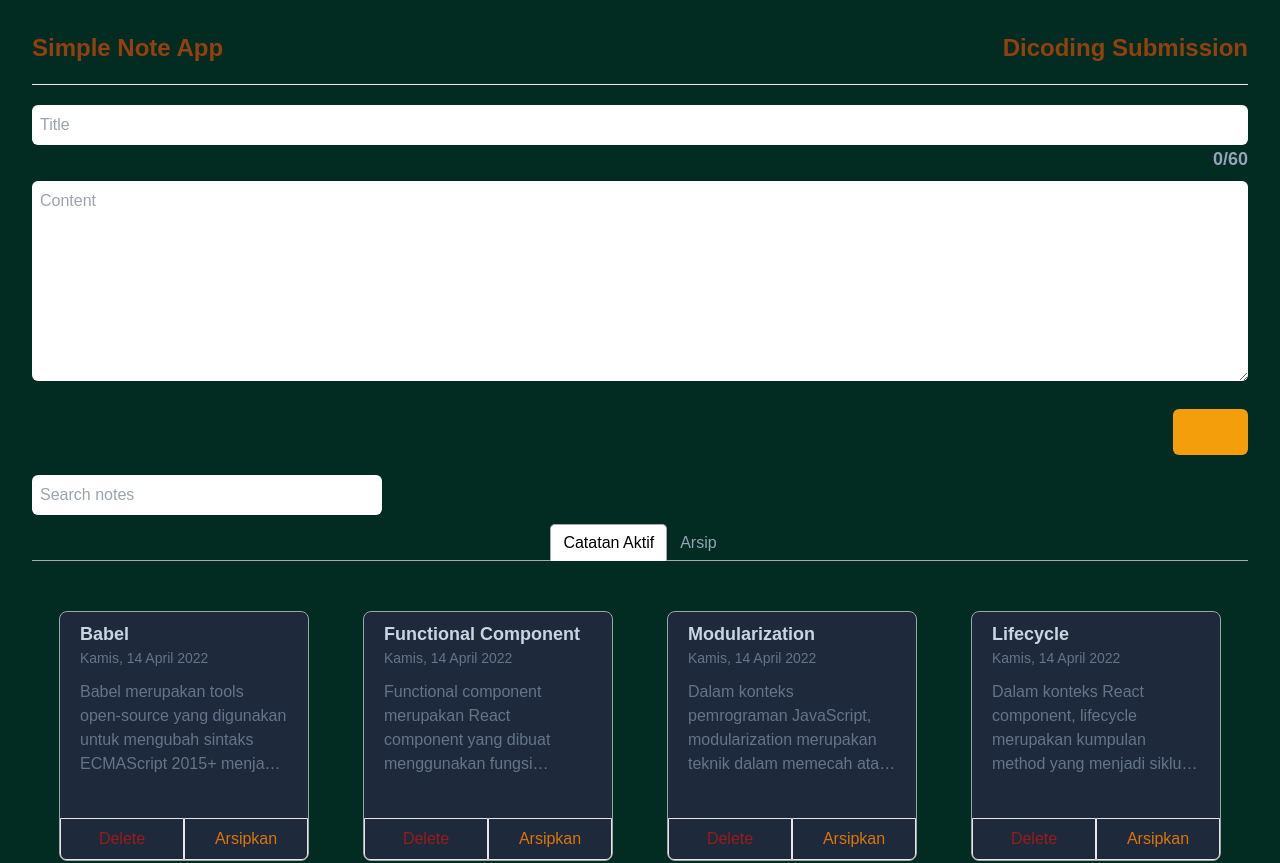
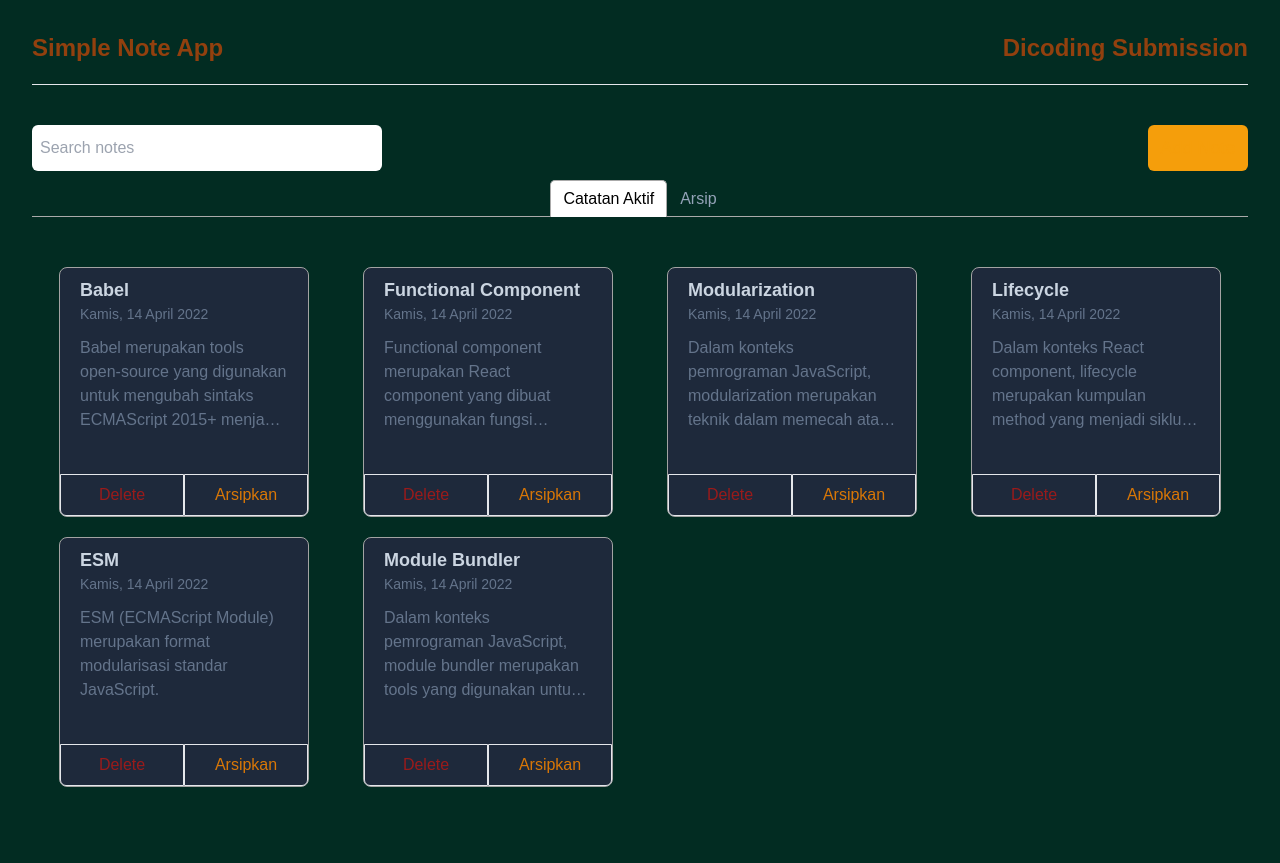
Before and after one commit to HabibAlmaula/basic-react, a React (Vite) app: page / in a window 1280 px wide. Shown: the top 863 px of the page. After the commit the page ends 839 px from the top, so only its background shows below. Built offline with nearby package versions, Linux system fonts and the light colour scheme.

Commit message:
fix : add router

```diff
--- a/package.json
+++ b/package.json
@@ -13,6 +13,7 @@
     "date-fns": "^4.1.0",
     "react": "^18.3.1",
     "react-dom": "^18.3.1",
+    "react-router-dom": "^6.28.0",
     "react-tabs": "^6.0.2"
   },
   "devDependencies": {
--- a/src/App.jsx
+++ b/src/App.jsx
@@ -1,78 +1,104 @@
-import { useState } from "react";
+// import { useState } from "react";
+// import "./styles/App.css";
+// import SearchBar from "./components/SearchBar";
+// import FormInputNote from "./components/FormInputNote";
+// import NoteContainer from "./components/NoteContainer";
+
+// import { setDefaultOptions } from "date-fns";
+// import { id } from "date-fns/locale";
+// import HeaderApp from "./components/HeaderApp";
+// import { getInitialData } from "./utils";
+
+// function App() {
+//   // Set the default locale to Indonesian
+//   setDefaultOptions({ locale: id });
+
+//   //define notes state
+//   const [notes, setNotes] = useState(getInitialData());
+
+//   const [filteredNotes, setFilteredNotes] = useState([]);
+//   const [searchKeyword, setSearchKeyword] = useState("");
+
+//   const handleSearchChange = (keyword) => {
+//     // Update the searchKeyword state
+//     setSearchKeyword(keyword);
+//     // search the notes title or body
+//     const tempFilteredNotes = notes.filter((note) =>
+//       note.title.toLowerCase().includes(keyword.toLowerCase())
+//     );
+//     // Update the filteredNotes state
+//     setFilteredNotes(tempFilteredNotes);
+//     console.log(
+//       `Search keyword: ${keyword} || Filtered notes: ${JSON.stringify(
+//         tempFilteredNotes
+//       )}`
+//     );
+//   };
+
+//   const handleOnSave = (note) => {
+//     const newNote = {
+//       ...note,
+//       archived: false,
+//       id: notes.length + 1,
+//       createdAt: new Date().toISOString(),
+//     };
+//     // Add the new note to the notes state
+//     setNotes([...notes, newNote]);
+
+//     console.log(`New note added: ${JSON.stringify(newNote)}`);
+//     // Log the notes state
+//     console.log(`Notes state: ${JSON.stringify(notes)}`);
+//   };
+
+//   const handleDelete = (id) => {
+//     // Filter out the note with the specified id
+//     const updatedNotes = notes.filter((note) => note.id !== id);
+//     // Update the notes state
+//     setNotes(updatedNotes);
+//   }
+
+//   const handleArchive = (id) => {
+//     // Find the note with the specified id
+//     const note = notes.find((note) => note.id === id);
+//     // Update the archived property of the note
+//     note.archived = !note.archived;
+//     // Update the notes state
+//     setNotes([...notes]);
+//   }
+
+//   return (
+//     <>
+//     <HeaderApp />
+//       <FormInputNote onSave={handleOnSave} />
+//       <SearchBar onSearchChange={handleSearchChange} />
+//       <NoteContainer notes={searchKeyword.trim() ? filteredNotes : notes} onDelete={handleDelete} onArchive={handleArchive}/>
+//     </>
+//   );
+// }
+
+// export default App;
+
 import "./styles/App.css";
-import SearchBar from "./components/SearchBar";
-import FormInputNote from "./components/FormInputNote";
-import NoteContainer from "./components/NoteContainer";
-
 import { setDefaultOptions } from "date-fns";
 import { id } from "date-fns/locale";
-import HeaderApp from "./components/HeaderApp";
-import { getInitialData } from "./utils";
+
+import { BrowserRouter as Router, Routes, Route } from "react-router-dom";
+import Home from "./pages/Home";
+import NotFound from "./pages/base/NotFound";
+import AddNote from "./pages/AddNote";
 
 function App() {
   // Set the default locale to Indonesian
   setDefaultOptions({ locale: id });
-
-  //define notes state
-  const [notes, setNotes] = useState(getInitialData());
-
-  const [filteredNotes, setFilteredNotes] = useState([]);
-  const [searchKeyword, setSearchKeyword] = useState("");
-
-  const handleSearchChange = (keyword) => {
-    // Update the searchKeyword state
-    setSearchKeyword(keyword);
-    // search the notes title or body
-    const tempFilteredNotes = notes.filter((note) =>
-      note.title.toLowerCase().includes(keyword.toLowerCase())
-    );
-    // Update the filteredNotes state
-    setFilteredNotes(tempFilteredNotes);
-    console.log(
-      `Search keyword: ${keyword} || Filtered notes: ${JSON.stringify(
-        tempFilteredNotes
-      )}`
-    );
-  };
-
-  const handleOnSave = (note) => {
-    const newNote = {
-      ...note,
-      archived: false,
-      id: notes.length + 1,
-      createdAt: new Date().toISOString(),
-    };
-    // Add the new note to the notes state
-    setNotes([...notes, newNote]);
-
-    console.log(`New note added: ${JSON.stringify(newNote)}`);
-    // Log the notes state
-    console.log(`Notes state: ${JSON.stringify(notes)}`);
-  };
-
-
-  const handleDelete = (id) => {
-    // Filter out the note with the specified id
-    const updatedNotes = notes.filter((note) => note.id !== id);
-    // Update the notes state
-    setNotes(updatedNotes);
-  }
-
-  const handleArchive = (id) => {
-    // Find the note with the specified id
-    const note = notes.find((note) => note.id === id);
-    // Update the archived property of the note
-    note.archived = !note.archived;
-    // Update the notes state
-    setNotes([...notes]);
-  }
-
   return (
     <>
-    <HeaderApp />
-      <FormInputNote onSave={handleOnSave} />
-      <SearchBar onSearchChange={handleSearchChange} />
-      <NoteContainer notes={searchKeyword.trim() ? filteredNotes : notes} onDelete={handleDelete} onArchive={handleArchive}/>
+      <Router>
+        <Routes>
+          <Route path="/" element={<Home />} />
+          <Route path="/add-note" element={<AddNote />} />
+          <Route path="*" element={<NotFound />} />
+        </Routes>
+      </Router>
     </>
   );
 }
--- /dev/null
+++ b/src/components/AppButton.jsx
@@ -0,0 +1,16 @@
+function AppButton({ onClick, label, className }) {
+  //handle onClick event of button
+
+  return (
+    <>
+      <button
+        className={`p-2 rounded-md ${className} min-w-[100px] mt-5 mb-2`}
+        onClick={onClick}
+      >
+        {label || "Button"}
+      </button>
+    </>
+  );
+}
+
+export default AppButton;
--- a/src/components/FormInputNote.jsx
+++ b/src/components/FormInputNote.jsx
@@ -1,4 +1,5 @@
 import { Component } from "react";
+import AppButton from "./AppButton";
 
 class FormInputNote extends Component {
   constructor(props) {
@@ -19,6 +20,11 @@ class FormInputNote extends Component {
   };
 
   handleOnSave = () => {
+    //add validation
+    if (!this.state.title.trim() || !this.state.body.trim()) {
+      alert("Title and body are required");
+      return;
+    }
     this.props.onSave({ title: this.state.title, body: this.state.body });
     //clear the form
     this.setState({ title: "", body: "" });
@@ -44,12 +50,11 @@ class FormInputNote extends Component {
           value={this.state.body}
           onChange={(event) => this.setState({ body: event.target.value })}
         />
-        <button
-          className="self-end max-w-[100px] mt-5"
+        <AppButton
+          className={"self-end"}
+          label="Save"
           onClick={this.handleOnSave}
-        >
-          Save{" "}
-        </button>
+        />
       </div>
     );
   }
--- /dev/null
+++ b/src/pages/AddNote.jsx
@@ -0,0 +1,32 @@
+import { useNavigate, useLocation } from "react-router-dom";
+import FormInputNote from "../components/FormInputNote";
+import HeaderApp from "../components/HeaderApp";
+
+function AddNote() {
+  const navigate = useNavigate();
+
+  const location = useLocation();
+  const lastNoteId = location.state?.lastNoteId;
+
+  const handleOnSave = (note) => {
+    const newNote = {
+      ...note,
+      archived: false,
+      id: lastNoteId + 1,
+      createdAt: new Date().toISOString(),
+    };
+
+    // Navigate back with the new note data
+    navigate("/", {
+      state: { newNote: newNote },
+    });
+  };
+  return (
+    <>
+      <HeaderApp />
+      <FormInputNote onSave={handleOnSave} />
+    </>
+  );
+}
+
+export default AddNote;
--- /dev/null
+++ b/src/pages/Home.jsx
@@ -0,0 +1,88 @@
+import NoteContainer from "../components/NoteContainer";
+import SearchBar from "../components/SearchBar";
+import HeaderApp from "../components/HeaderApp";
+
+import { getInitialData } from "../utils";
+import { useState, useEffect } from "react";
+import { useNavigate, useLocation, useSearchParams } from "react-router-dom";
+import AppButton from "../components/AppButton";
+
+function Home() {
+  const navigate = useNavigate();
+  const location = useLocation();
+
+  //define notes state
+  const [notes, setNotes] = useState(getInitialData());
+  const [searchParams, setSearchParams] = useSearchParams();
+
+  const [filteredNotes, setFilteredNotes] = useState([]);
+
+  const handleDelete = (id) => {
+    // Filter out the note with the specified id
+    const updatedNotes = notes.filter((note) => note.id !== id);
+    // Update the notes state
+    setNotes(updatedNotes);
+  };
+
+  const handleArchive = (id) => {
+    // Find the note with the specified id
+    const note = notes.find((note) => note.id === id);
+    // Update the archived property of the note
+    note.archived = !note.archived;
+    // Update the notes state
+    setNotes([...notes]);
+  };
+
+  const handleSearchChange = (keyword) => {
+    // Update the searchKeyword state
+    setSearchParams({ keyword });
+    // search the notes title or body
+    const tempFilteredNotes = notes.filter((note) =>
+      note.title.toLowerCase().includes(keyword.toLowerCase())
+    );
+    // Update the filteredNotes state
+    setFilteredNotes(tempFilteredNotes);
+    console.log(
+      `Search keyword: ${keyword} || Filtered notes: ${JSON.stringify(
+        tempFilteredNotes
+      )}`
+    );
+  };
+
+  // Handle incoming new note when navigating back from add-note
+  useEffect(() => {
+    if (location.state?.newNote) {
+      const newNote = location.state.newNote;
+      setNotes([...notes, newNote]);
+
+      // Clear the location state to avoid duplicate additions on refresh
+      window.history.replaceState({}, document.title);
+    }
+  }, [location.state]);
+
+  return (
+    <>
+      <HeaderApp />
+      <div className="flex flex-row justify-between">
+        <SearchBar onSearchChange={handleSearchChange} />
+        <AppButton
+          label="Add Note"
+          onClick={() =>
+            navigate("/add-note", {
+              state: { lastNoteId: notes[notes.length - 1].id },
+            })
+          }
+        />
+      </div>
+      <NoteContainer
+        notes={
+          (searchParams.get("keyword") ?? "").trim() ? filteredNotes : notes
+        }
+        onDelete={handleDelete}
+        onArchive={handleArchive}
+      />
+    </>
+  );
+}
+
+export default Home;
--- /dev/null
+++ b/src/pages/base/NotFound.jsx
@@ -0,0 +1,13 @@
+import NotFoundIcon from "../../assets/not-found.svg";
+
+function NotFound() {
+  return (
+    <div className="flex flex-col w-full h-screen justify-center items-center fixed inset-0 overflow-hidden">
+      <img src={NotFoundIcon} alt="Not found" className="w-[250px] h-[250px] mx-auto" />
+      <h1 className="text-4xl font-bold mt-4">404</h1>
+      <p className="text-lg text-gray-500">Page not found</p>
+    </div>
+  );
+}
+
+export default NotFound;
```
Also changed, not shown: src/assets/not-found.svg (added), 1 other file (tests, documents, lock files or other folders).
